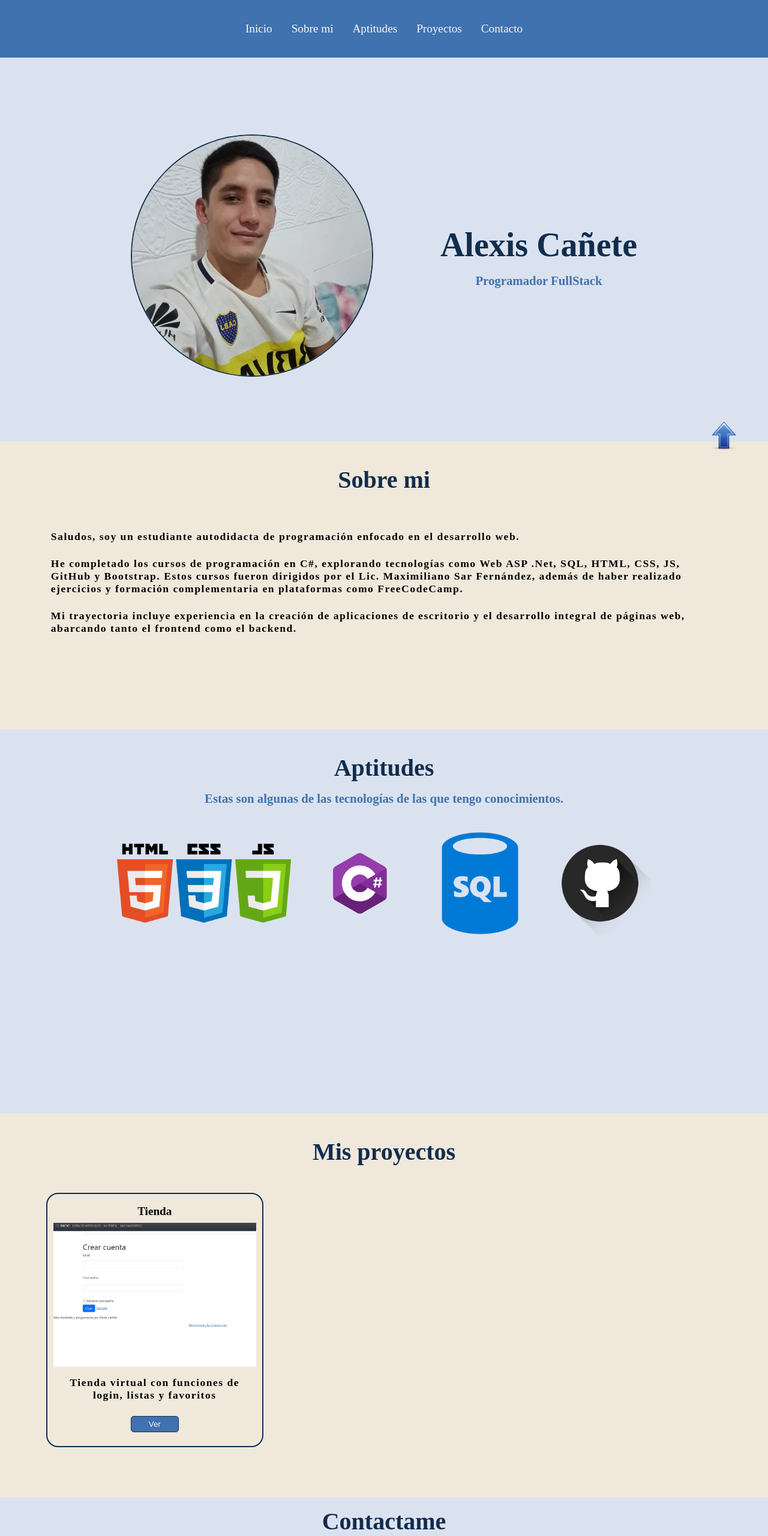
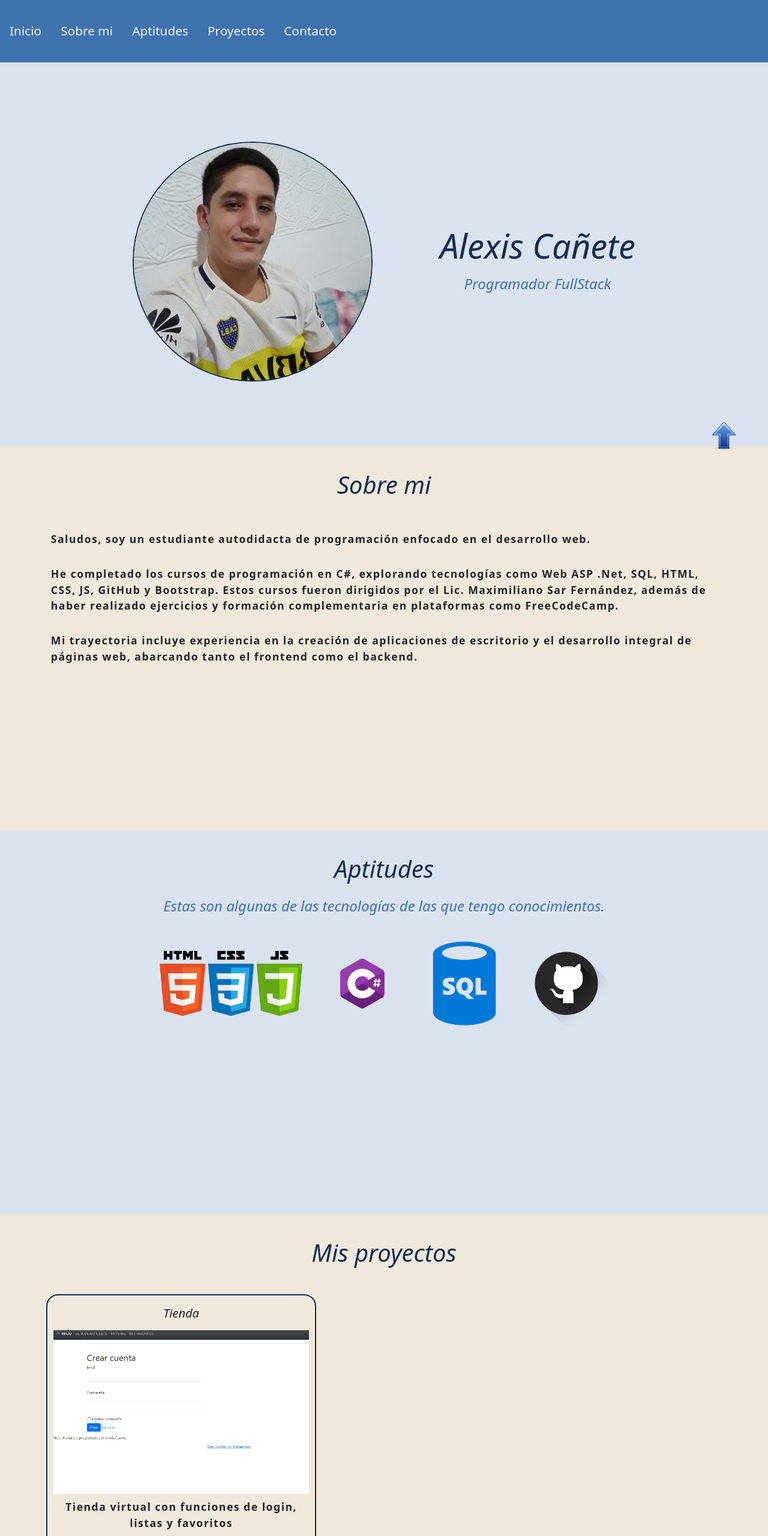
Before and after one commit to alexismaximiliano/Portfolio, a plain HTML site: page index.html in a window 1280 px wide. Shown: the top 2560 px of the page at 60% size. Drawn offline with nearby package versions, Linux system fonts and the light colour scheme.

Commit message:
Add files via upload

```diff
--- a/index.html
+++ b/index.html
@@ -5,40 +5,60 @@
     <meta charset="UTF-8">
     <meta name="viewport" content="width=device-width, initial-scale=1.0">
     <link rel="stylesheet" href="style.css">
-    <title>Alexis Cañete</title>
+    <link href="https://cdn.jsdelivr.net/npm/bootstrap@5.3.2/dist/css/bootstrap.min.css" rel="stylesheet"
+        integrity="sha384-T3c6CoIi6uLrA9TneNEoa7RxnatzjcDSCmG1MXxSR1GAsXEV/Dwwykc2MPK8M2HN" crossorigin="anonymous">
+    <title>Portfolio de Alexis Cañete</title>
 </head>
 
 <body>
-    <div class="flecha">
+    <aside class="flecha">
         <a href="#navbar">
             <img src="images/flecha.png" alt="arriba">
         </a>
+    </aside>
+    <header>
+        <nav class="navbar navbar-expand-lg navbar" id="navbar">
+            <div class="container-fluid">
+                <button class="navbar-toggler" type="button" data-bs-toggle="collapse"
+                    data-bs-target="#navbarSupportedContent" aria-controls="navbarSupportedContent"
+                    aria-expanded="false" aria-label="Toggle navigation">
+                    <span class="navbar-toggler-icon"></span>
+                </button>
+                <div class="collapse navbar-collapse" id="navbarSupportedContent">
+                    <ul class="navbar-nav me-auto mb-2 mb-lg-0 position-absolute start-50 w-100 translate-middle-x">
+                        <li class="nav-item">
+                            <a class="nav-link active" id="link" aria-current="page" href="#inicio">Inicio</a>
+                        </li>
+                        <li class="nav-item">
+                            <a class="nav-link active" id="link" aria-current="page" href="#sobre-mi">Sobre mi</a>
+                        </li>
+                        <li class="nav-item">
+                            <a class="nav-link active" id="link" aria-current="page" href="#aptitudes">Aptitudes</a>
+                        </li>
+                        <li class="nav-item">
+                            <a class="nav-link active" id="link" aria-current="page" href="#proyectos">Proyectos</a>
+                        </li>
+                        <li class="nav-item">
+                            <a class="nav-link active" id="link" aria-current="page" href="#contacto">Contacto</a>
+                        </li>
+                        </form>
                 </div>
-    <nav class="navbar" id="navbar">
-        <div>
-            <ul class="links-navbar">
-                <li><a href="#inicio">Inicio</a></li>
-                <li><a href="#sobre_mi">Sobre mi</a></li>
-                <li><a href="#aptitudes">Aptitudes</a></li>
-                <li><a href="#proyectos">Proyectos</a></li>
-                <li><a href="#contacto">Contacto</a></li>
-            </ul>
             </div>
         </nav>
-
-    <section class="inicio" id="inicio">
-        <div>
-            <img src="images/perfil.jpeg" alt="imagen de perfil" class="foto">
+    </header>
+    <main>
+        <section id="inicio" class="inicio">
+            <div id="div-a-centrar">
+                <img src="images/perfil.jpeg" class="float-start img-fluid" id="foto-perfil"
+                    alt="foto de perfil de Alexis">
             </div>
             <div>
-            <h1>Alexis Cañete</h1>
-            <h4>Programador FullStack</h4>
+                <h1 id="h1">Alexis Cañete</h1>
+                <h4 id="h4">Programador FullStack</h4>
             </div>
         </section>
-    <section class="sobre_mi " id="sobre_mi">
-        <div>
-            <h2>Sobre mi</h2>
-        </div>
+        <section class="sobre-mi " id="sobre-mi">
+            <h2 id="h2">Sobre mi</h2>
             <div class="contenedor">
                 <p>Saludos, soy un estudiante autodidacta de programación enfocado en el desarrollo web.</p>
                 <p>He completado los cursos de programación en C#, explorando tecnologías como Web ASP .Net, SQL, HTML, CSS,
@@ -50,26 +70,23 @@
             </div>
         </section>
         <section class="aptitudes" id="aptitudes">
-        <h2>Aptitudes</h2>
-        <h4>Estas son algunas de las tecnologías de las que tengo conocimientos.</h4>
-        <div class="contenedor">
-            <div class="centrar">
-
+            <h2 id="h2">Aptitudes</h2>
+            <h4 id="h4">Estas son algunas de las tecnologías de las que tengo conocimientos.</h4>
+            <div class="contenedor centrar">
                 <img src="images/html.png" alt="Html" class="logo">
                 <img src="images/C.png" alt="C#" class="logo">
                 <img src="images/sql.png" alt="sql" class="logo">
                 <img src="images/git.png" alt="git" class="logo">
             </div>
-        </div>
         </section>
         <section class="proyectos" id="proyectos">
-        <h2>Mis proyectos</h2>
+            <h2 id="h2">Mis proyectos</h2>
             <div class="contenedor">
-            <div class="card">
-                <h5>Tienda</h5>
+                <div class="carta">
+                    <h5 id="h5">Tienda</h5>
                     <div class="imagen"></div>
                     <p>Tienda virtual con funciones de login, listas y favoritos</p>
-                <button><a href="http://listaarticulos.somee.com/" target="_blank">Ver</a></button>
+                    <button id="boton"><a href="http://listaarticulos.somee.com/" target="_blank">Ver</a></button>
                 </div>
 
                 <!--agregar mas proyectos-->
@@ -77,7 +94,7 @@
             </div>
         </section>
         <footer class="contacto" id="contacto">
-        <h2>Contactame</h2>
+            <h2 id="h2">Contactame</h2>
             <div class="contenedor">
                 <div class="contenedor-logos">
                     <a href="https://www.instagram.com/alexismc97/?hl=es-la" target="_blank">
@@ -96,9 +113,24 @@
                 </div>
             </div>
         </footer>
+    </main>
+
+
+    <script src="https://cdn.jsdelivr.net/npm/bootstrap@5.3.2/dist/js/bootstrap.bundle.min.js"
+        integrity="sha384-C6RzsynM9kWDrMNeT87bh95OGNyZPhcTNXj1NW7RuBCsyN/o0jlpcV8Qyq46cDfL"
+        crossorigin="anonymous">
+    </script>
+     <script>
+        $(document).ready(function() {
+          // Cierra el menú dropdown al hacer clic fuera de él
+          $(document).on("click", function(event) {
+            var $trigger = $(".navbar-toggler");
+            if ($trigger !== event.target && !$trigger.has(event.target).length) {
+              $(".navbar-collapse").collapse('hide');
+            }
+          });
+        });
+      </script>
 </body>
 
 </html>
-
-
-<!-- navbar sin alexis cañete con inicio y centrado todos los link -->
--- a/style.css
+++ b/style.css
@@ -6,31 +6,30 @@
     --color-5: #EFE8DB;
 
 }
-
-* {
-    margin: 0;
-    padding: 0;
+*,
+*::before,
+*::after {
+  box-sizing: border-box;
+  margin: 0;
+  padding: 0;
 }
 
 html {
     scroll-behavior: smooth;
 }
 
-body {
-    width: 100%;
-    margin: 0;
+div {
     display: block;
 }
 
 section {
+
     padding-top: 3vh;
     height: 80vh;
     box-sizing: border-box;
     min-height: min-content;
-}
+    width: auto;
 
-div {
-    display: block;
 }
 
 .contenedor {
@@ -45,96 +44,38 @@ div {
     z-index: 1;
     position: fixed;
 }
-footer{
-    background-color: var(--color-2);
-    display: flex;
-    flex-direction: column;
-    justify-content: flex-start;
-    align-items: center;
-}
-/* navbar */
 
-nav,
-.links-navbar {
-    display: flex;
-}
+/* textos */
 
-nav {
-    justify-content: space-around;
-    align-items: center;
-    justify-content: center;
-    height: 12vh;
-    background-color: var(--color-3);
-    width: 100%;
-}
-
-.links-navbar {
-    gap: 2rem;
-    list-style: none;
-    font-size: 1.2rem;
-}
-
-a {
-    color: var(--color-1);
-    text-decoration: none;
-}
-
-a:hover {
-    color: var(--color-4);
-    text-decoration: underline;
-    text-underline-offset: 1rem;
-    text-decoration-color: var(--color-4);
-}
-
-.nombre {
-    font-size: 2.3rem;
-}
-
-/* incio */
-
-.inicio {
-    display: flex;
-    justify-content: center;
-    gap: 7rem;
-    align-items: center;
-    text-align: center;
-    background-color: var(--color-2);
-}
-
-.foto {
-    height: 400px;
-    border-radius: 50%;
-    border: var(--color-4) solid 2px;
-}
-
-h1 {
+#h1 {
     font-size: 3.5rem;
-    font-weight: 1200 bold;
+    font-style: oblique;
     color: var(--color-4);
     margin-bottom: 1rem;
 }
 
-h4 {
-    font-size: 1.3rem;
-    font-weight: 600 bold;
+#h2 {
+    color: var(--color-4);
+    text-align: center;
+    font-weight: 1500 bolder;
+    font-size: 2.5rem;
+    font-style: oblique;
+    margin-top: 1rem;
+    padding-bottom: 1rem;
+}
+
+#h4 {
+    font-size: 1.5rem;
     color: var(--color-3);
     text-align: center;
+    font-style: oblique;
 }
 
-/* sobremi */
-.sobre_mi {
-    position: relative;
-    height: 60vh;
-    background-color: var(--color-5);
-}
-
-h2 {
-    color: var(--color-4);
+h5 {
     text-align: center;
-    font-weight: 1000 bold;
-    font-size: 2.5rem;
-    margin-top: 1rem;
-    padding-bottom: 1rem;
+    font-size: larger;
+    font-style: oblique;
+    padding: 0.5rem;
 }
 
 p {
@@ -145,7 +86,48 @@ p {
     padding: 0.5rem;
 }
 
-/* Aptitudes */
+/* NAVBAR */
+
+.navbar {
+    background-color: var(--color-3);
+    height: 13vh;
+}
+
+#link {
+    color: var(--color-1);
+    background-color: var(--color-3);
+    padding: 2vh;
+    text-align: center;
+    font-size: 1.3rem;
+}
+
+/* inicio */
+
+.inicio {
+    display: flex;
+    justify-content: center;
+    gap: 7rem;
+    align-items: center;
+    text-align: center;
+    background-color: var(--color-2);
+    /* width:-webkit-fill-available; */
+    width: 100%;
+}
+
+#foto-perfil {
+    height: 400px;
+    border-radius: 50%;
+    border: var(--color-4) solid 2px;
+}
+
+/* sobre mi */
+
+.sobre-mi {
+    position: relative;
+    background-color: var(--color-5);
+}
+
+/* aptitudes */
 
 .aptitudes {
     background-color: var(--color-2);
@@ -154,7 +136,6 @@ p {
 .centrar {
     display: flex;
     justify-content: center;
-
 }
 
 .logo {
@@ -164,14 +145,21 @@ p {
 
 /* proyectos */
 
+#proyectos{
+height: 90vh;}
+
+#borde {
+    border: 1px solid black;
+}
+
 .proyectos {
     background-color: var(--color-5);
 }
 
-.card {
+.carta {
     text-align: center;
-    width: 30%;
-    height: 25rem;
+    width: 40%;
+    height: 30rem;
     border: solid var(--color-4) 2px;
     border-radius: 20px;
     padding: 10px;
@@ -185,22 +173,30 @@ p {
     background-size: cover;
     animation: cambio_imagen 15s infinite;
 }
-@keyframes cambio_imagen{
-    0%{background-image:url('images/tienda/Captura1.JPG');}
-    33%{background-image:url('images/tienda/Captura2.JPG');}
-    66%{background-image:url('images/tienda/Captura3.JPG');}
-    100%{background-image:url('images/tienda/Captura4.JPG');}
+
+@keyframes cambio_imagen {
+    0% {
+        background-image: url('images/tienda/Captura1.JPG');
+    }
+
+    33% {
+        background-image: url('images/tienda/Captura2.JPG');
+    }
+
+    66% {
+        background-image: url('images/tienda/Captura3.JPG');
+    }
+
+    100% {
+        background-image: url('images/tienda/Captura4.JPG');
+    }
 }
-.imagen:hover{
+
+.imagen:hover {
     animation-play-state: paused;
 }
-h5 {
-    text-align: center;
-    font-size: larger;
-    padding: 0.5rem;
-}
 
-button {
+#boton {
     width: 5rem;
     border-radius: 5px;
     background-color: var(--color-3);
@@ -212,42 +208,93 @@ button {
     overflow: hidden;
 }
 
-button a {
+#boton a {
     height: 100%;
     width: 100%;
     color: var(--color-1);
     display: flex;
     justify-content: center;
+    text-decoration: none;
 }
 
 /* contacto */
 
+footer {
+    background-color: var(--color-2);
+    display: flex;
+    flex-direction: column;
+    justify-content: flex-start;
+    align-items: center;
+}
+.logo-email {
+    width: 2.5rem;
+}
 
-.logo-email{
-    width:2.5rem;
-
-}
-.contacto a{
+.contacto a {
     text-decoration: none;
     color: black;
     font-size: larger;
     font-weight: 600;
-  padding: 10px;
+    padding: 10px;
 }
-.contenedor-email{
+
+.contenedor-email {
     display: flex;
     justify-content: center;
     padding-top: 1rem;
 }
-.logo-social{
-    width: 5rem;
+
+.logo-social {
+    width: 10rem;
     padding: 1rem;
     padding-left: 6rem;
 }
-.contacto .contenedor{
+
+.contacto .contenedor {
     width: 90%;
 }
-.contenedor-logos{
+
+.contenedor-logos {
     display: flex;
-    justify-content: center;
+    justify-content:space-evenly;
+    width: auto;
 }
+
+/* medias */
+
+@media screen and (max-width: 600px) {
+
+    .inicio {
+        display: inline-block;
+        align-content: center;
+        height: 70vh;
+    }
+
+    #foto-perfil {
+        height: 50%;
+    }
+
+    .contenedor {
+        display: flex;
+        flex-wrap: wrap;
+        justify-content: center;
+    }
+
+    .carta {
+        width: auto;
+    }
+
+   .contenedor-logos{
+    display: grid;
+    grid-template-columns: auto auto auto;
+    grid-template-rows: 1fr auto;
+    justify-items: stretch;
+    align-items: center;
+   }
+   .logo-social{
+    width: 80%;
+    padding: 0;
+     position: relative;
+     left:10px;
+   }
+}
```
Also changed, not shown: images/menu.png (added). Lines whose indentation alone changed are shown as unchanged.
